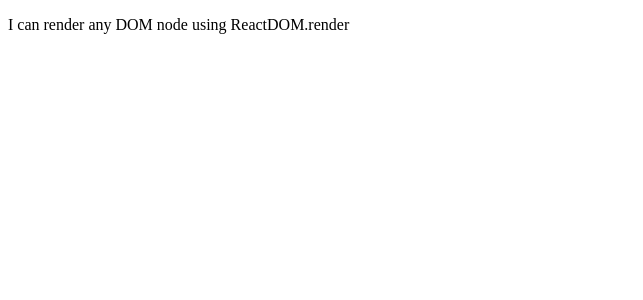
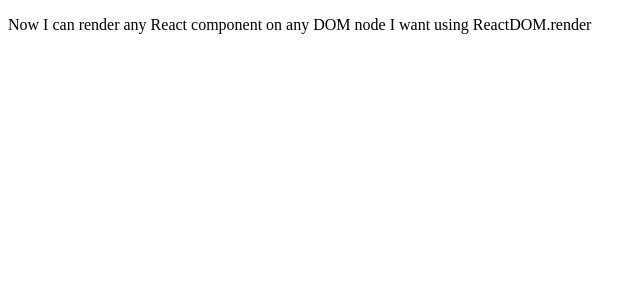
Before and after one commit to dixitsh/ReactJS-React-getting-started-NPM-NPM-Scripts-React-Basics-What-is-React-J---651es10t84ab, a React app: page / in a window 1280 px wide. Shown: the top 300 px of the page, without its empty margins (0-643 px from the left). Built offline with nearby package versions, Linux system fonts and the light colour scheme.

Commit message:
Update App.js

```diff
--- a/src/components/App.js
+++ b/src/components/App.js
@@ -1,11 +1,10 @@
-import React from "react";
-import '../styles/App.css';
+import React, {Component, useState} from "react";
 
 const App = () => {
   return (
     <>
     <div>
-        <p>I can render any DOM node using ReactDOM.render</p>
+        <p>Now I can render any React component on any DOM node I want using ReactDOM.render</p>
     </div>
 
 
```
